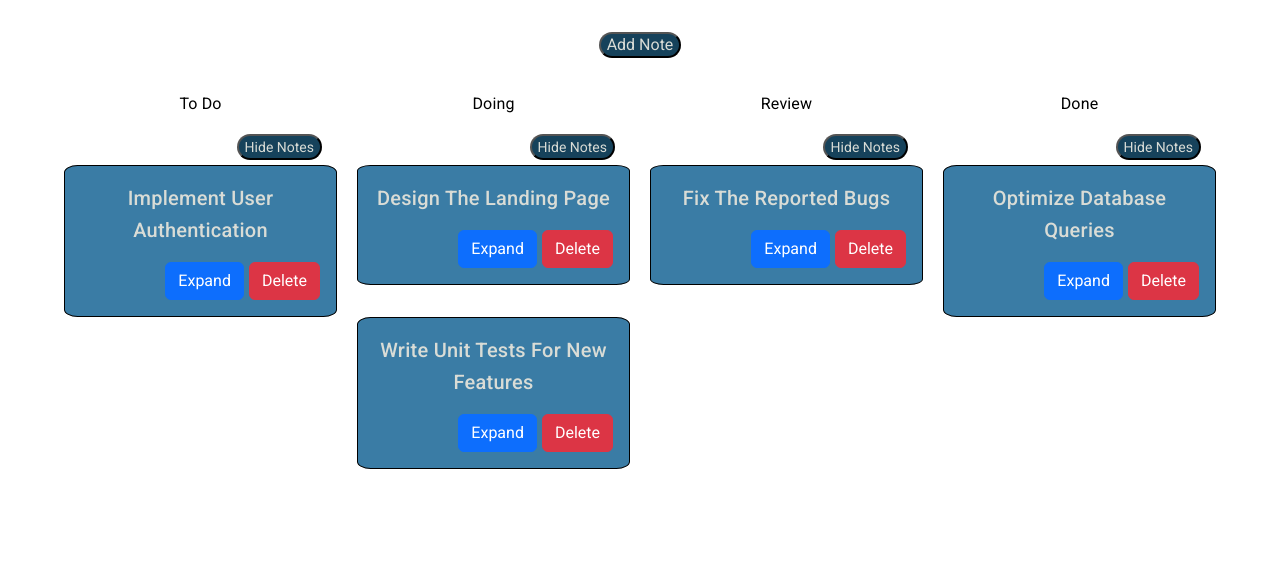
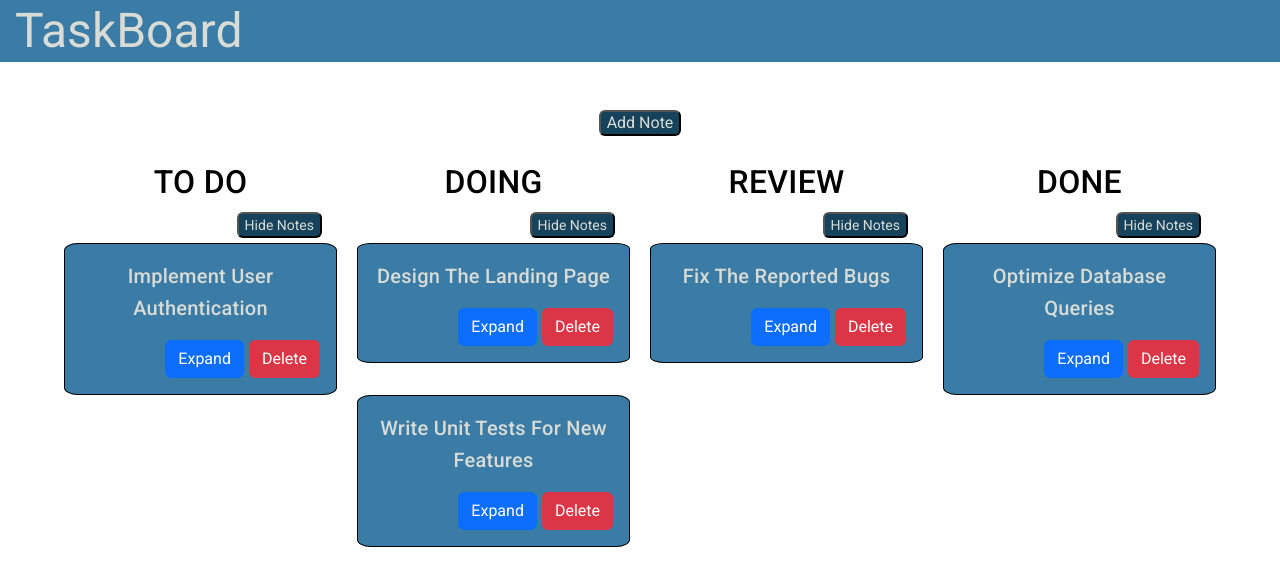
Before and after one commit to jaketollette/angular-notes, an Angular app: page / in a window 1280 px wide. Shown: the top 586 px of the page. Built offline with nearby package versions, Linux system fonts and the light colour scheme.

Commit message:
add and delete not working...

```diff
--- a/src/app/app.component.css
+++ b/src/app/app.component.css
@@ -0,0 +1,8 @@
+.header {
+  background-color: #3a7ca5;
+}
+
+.header h1 {
+  padding: 15px;
+  font-size: 3rem;
+}
--- a/src/app/app.component.html
+++ b/src/app/app.component.html
@@ -1 +1,5 @@
+<div class="header">
+  <h1>TaskBoard</h1>
+</div>
+
 <app-note-board></app-note-board>
--- a/src/app/new-note/new-note.component.ts
+++ b/src/app/new-note/new-note.component.ts
@@ -34,7 +34,7 @@ export class NewNoteComponent {
 
   addNote(newNote: Note) {
     const noteToAdd = new Note(
-      0,
+      newNote.note_id,
       newNote.note_description,
       newNote.due_date,
       newNote.assignee,
@@ -43,7 +43,6 @@ export class NewNoteComponent {
       newNote.comments,
       'To Do'
     );
-    this.NoteService.addNote(noteToAdd);
     this.newNote = new Note(0, '', new Date(), '', '', '', '', 'To Do');
 
     this.noteAdded.emit(noteToAdd);
--- a/src/app/note-board/note-board.component.css
+++ b/src/app/note-board/note-board.component.css
@@ -23,6 +23,9 @@
 .status-title {
   text-align: center;
   color: #000;
+  font-size: 2rem;
+  text-transform: uppercase;
+  font-weight: 500;
 }
 
 .note-card {
--- a/src/app/note-board/note-board.component.ts
+++ b/src/app/note-board/note-board.component.ts
@@ -27,11 +27,12 @@ export class NoteBoardComponent implements OnInit {
   }
 
   onNoteAdded(newNote: Note) {
-    this.notes.push(newNote);
+    this.noteService.addNote(newNote);
+    this.notes = this.noteService.getNotes();
     this.changeDetector.detectChanges();
-    this.notes = [...this.notes];
     this.saveNotes();
   }
+
 
   saveNotes() {
     localStorage.setItem('notes', JSON.stringify(this.notes));
--- a/src/app/note-card/note-card.component.html
+++ b/src/app/note-card/note-card.component.html
@@ -1,16 +1,17 @@
 <div class="note">
-  <h2 class="note-title">{{ note?.note_description }}</h2>
+  <h2 class="note-title">{{ note.note_description }}</h2>
   <div class="note-info" [ngStyle]="{display: isExpanded ? 'block' : 'none'}">
-    <p class="note-id">ID: {{ note?.note_id }}</p>
-    <p class="note-due">Due Date: {{ note?.due_date }}</p>
-    <p class="note-assignee">Assignee: {{ note?.assignee }}</p>
-    <p class="note-attachments">Attachments: {{ note?.attachments }}</p>
-    <p class="note-priority">Priority Level: {{ note?.priority_level }}</p>
-    <p class="note-comments">Comments: {{ note?.comments }}</p>
-    <p class="note-status">Status: {{ note?.note_status }}</p>
+    <p class="note-id">ID: {{ note.note_id }}</p>
+    <p class="note-due">Due Date: {{ note.due_date }}</p>
+    <p class="note-assignee">Assignee: {{ note.assignee }}</p>
+    <p class="note-attachments">Attachments: {{ note.attachments }}</p>
+    <p class="note-priority">Priority Level: {{ note.priority_level }}</p>
+    <p class="note-comments">Comments: {{ note.comments }}</p>
+    <p class="note-status">Status: {{ note.note_status }}</p>
   </div>
   <div class="note-buttons">
     <button type="button" class="btn btn-primary expand-button" (click)="expandNote()">{{ isExpanded ? 'Collapse' : 'Expand' }}</button>
-    <button type="button" class="btn btn-danger delete-button" (click)="deleteNote()">Delete</button>
+    <button type="button" class="btn btn-primary expand-button" [ngStyle]="{display: isExpanded ? 'block' : 'none'}">Edit</button>
+    <button type="button" class="btn btn-danger delete-button" (click)="deleteNote(note.note_id)">Delete</button>
   </div>
 </div>
--- a/src/app/note-card/note-card.component.ts
+++ b/src/app/note-card/note-card.component.ts
@@ -1,5 +1,6 @@
-import { Component, Input, Output, EventEmitter } from '@angular/core';
+import { Component, Input, Output, EventEmitter, ChangeDetectorRef } from '@angular/core';
 import { Note } from './note';
+import { NoteService } from './note.service';
 
 @Component({
   selector: 'app-note-card',
@@ -7,15 +8,18 @@ import { Note } from './note';
   styleUrls: ['./note-card.component.css']
 })
 export class NoteCardComponent {
-  @Input() note?: Note;
+  @Input() note!: Note;
   @Output() onDeleteNote = new EventEmitter<number>();
   isExpanded = false;
 
-  deleteNote() {
+  constructor(private noteService: NoteService, private changeDetector: ChangeDetectorRef) {}
+
+  deleteNote(note_id: Number) {
     if (confirm("DELETE?") != true) {
       return;
     } else {
       this.onDeleteNote.emit(this.note?.note_id);
+      this.noteService.deleteNote(this.note.note_id);
     }
   }
 
--- a/src/app/note-card/note.service.ts
+++ b/src/app/note-card/note.service.ts
@@ -59,6 +59,8 @@ export class NoteService {
     // Add more notes here
   ];
 
+  private lastNoteId: number = this.notes.reduce((maxId, note) => Math.max(maxId, note.note_id), 0);
+
   constructor() {}
 
   getNotes(): Note[] {
@@ -66,10 +68,12 @@ export class NoteService {
   }
 
   addNote(note: Note): void {
-    note.note_id = this.generateUniqueId();
+    note.note_id = ++this.lastNoteId;
+    this.notes.push(note);
   }
 
-  private generateUniqueId(): number {
-    return this.notes.length + 1;
+  deleteNote(note_id: Number): void {
+    this.notes = this.notes.filter(note => note.note_id !== note_id);
   }
+
 }
--- a/src/styles.css
+++ b/src/styles.css
@@ -10,7 +10,7 @@
 .button {
   font-size: 14px;
   background-color: #16425b;
-  border-radius: 15px;
+  border-radius: 6px;
 }
 
 .button:hover {
```
Also changed, not shown: src/app/note-board/note-board.component.html (+14 -3 lines).
